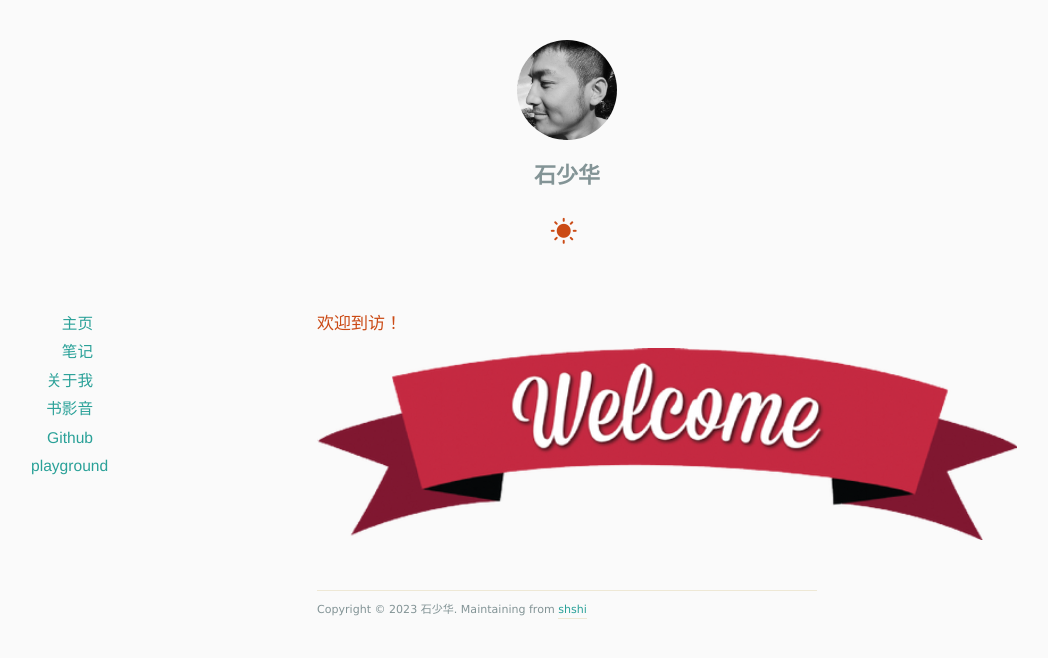
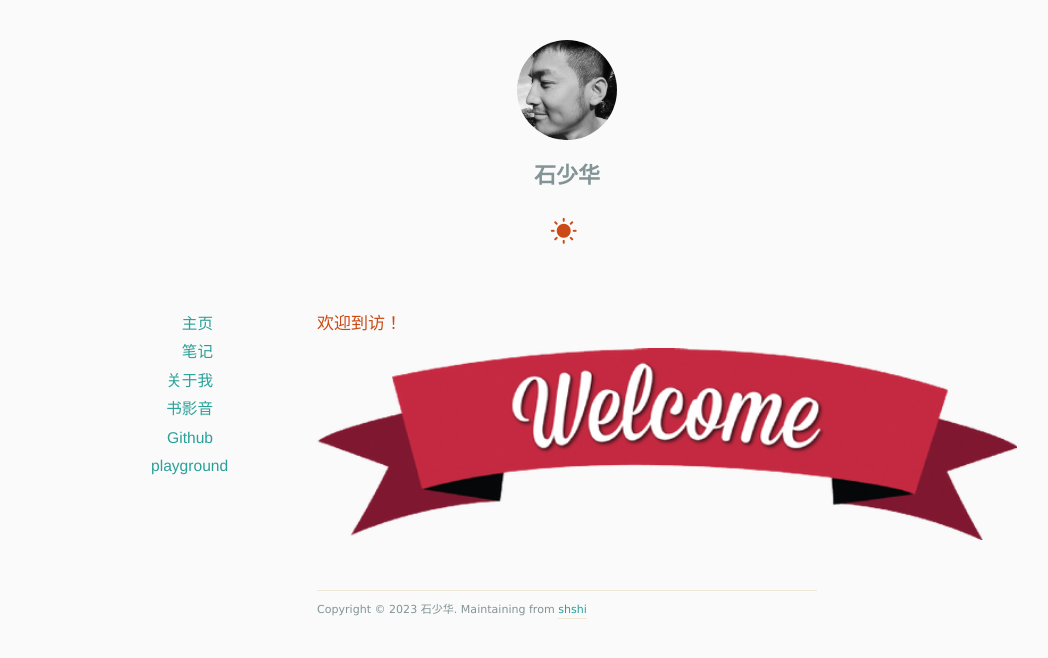
Before and after one commit to shshi/shishaohua.github.io, a Jekyll site: the page built from docs/index.html, in a window 1280 px wide. Shown: the top 658 px of the page, without its empty margins (73-1121 px from the left). Built offline with Jekyll 4.4.1, drawn with Linux system fonts in a browser that asks for light colours; nearby versions of some CDN libraries; the list of posts is cut into pages by our own code.

Commit message:
Update style.css

```diff
--- a/docs/assets/css/style.css
+++ b/docs/assets/css/style.css
@@ -163,7 +163,6 @@ h3 {
 #content {
 	width: 700px; /*** 500px ***/
 	margin: 0 auto;
-	left: -100px; /*** -240px ***/
 }
 
 #sidebar {
@@ -171,7 +170,7 @@ h3 {
 	text-align: right;
 	width: 100px; /*** 160px ***/
 	top: 0;
-	left: -320px; /*** -240px ***/
+	left: -200px; /*** -240px ***/
 }
 
 #sidebar li {
```
